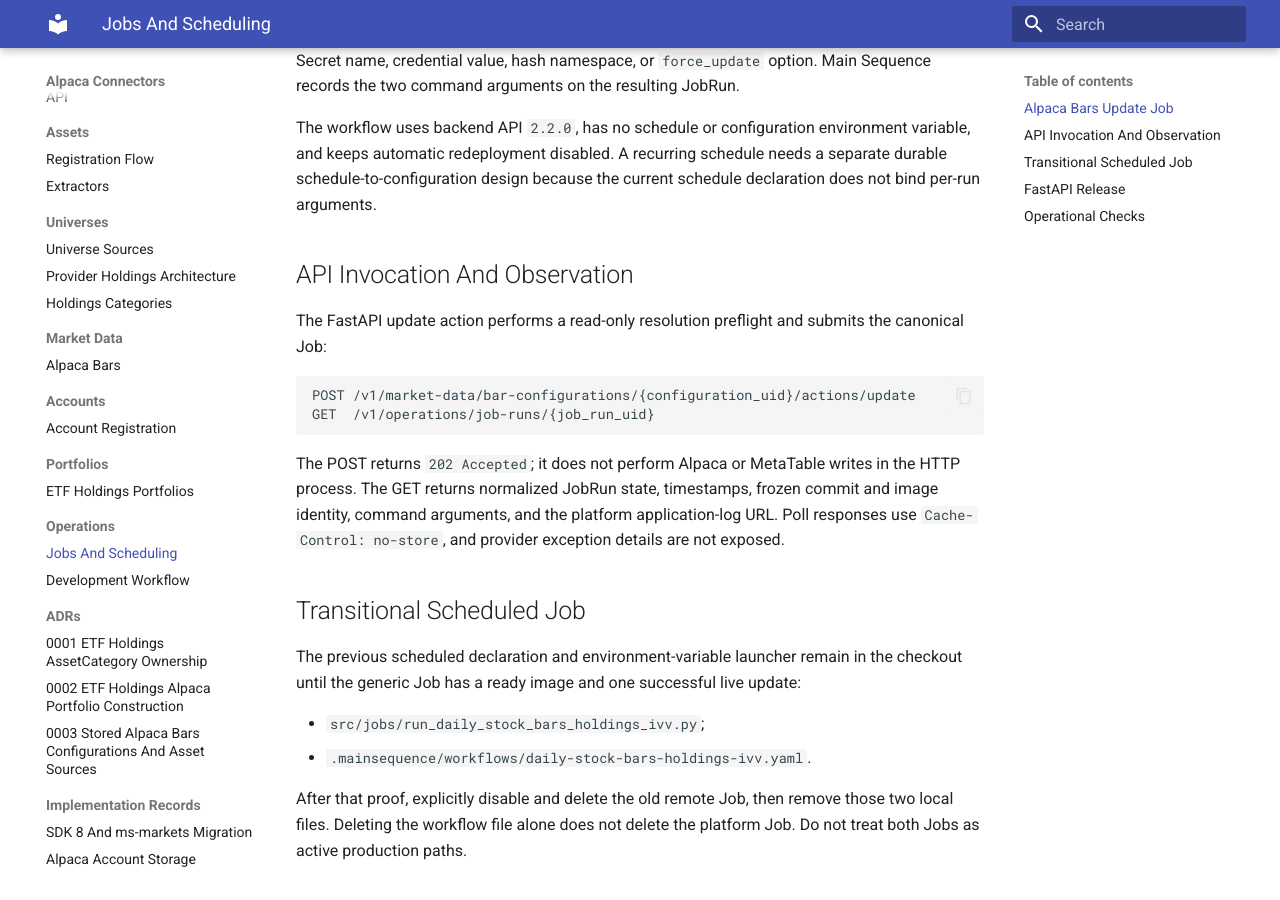
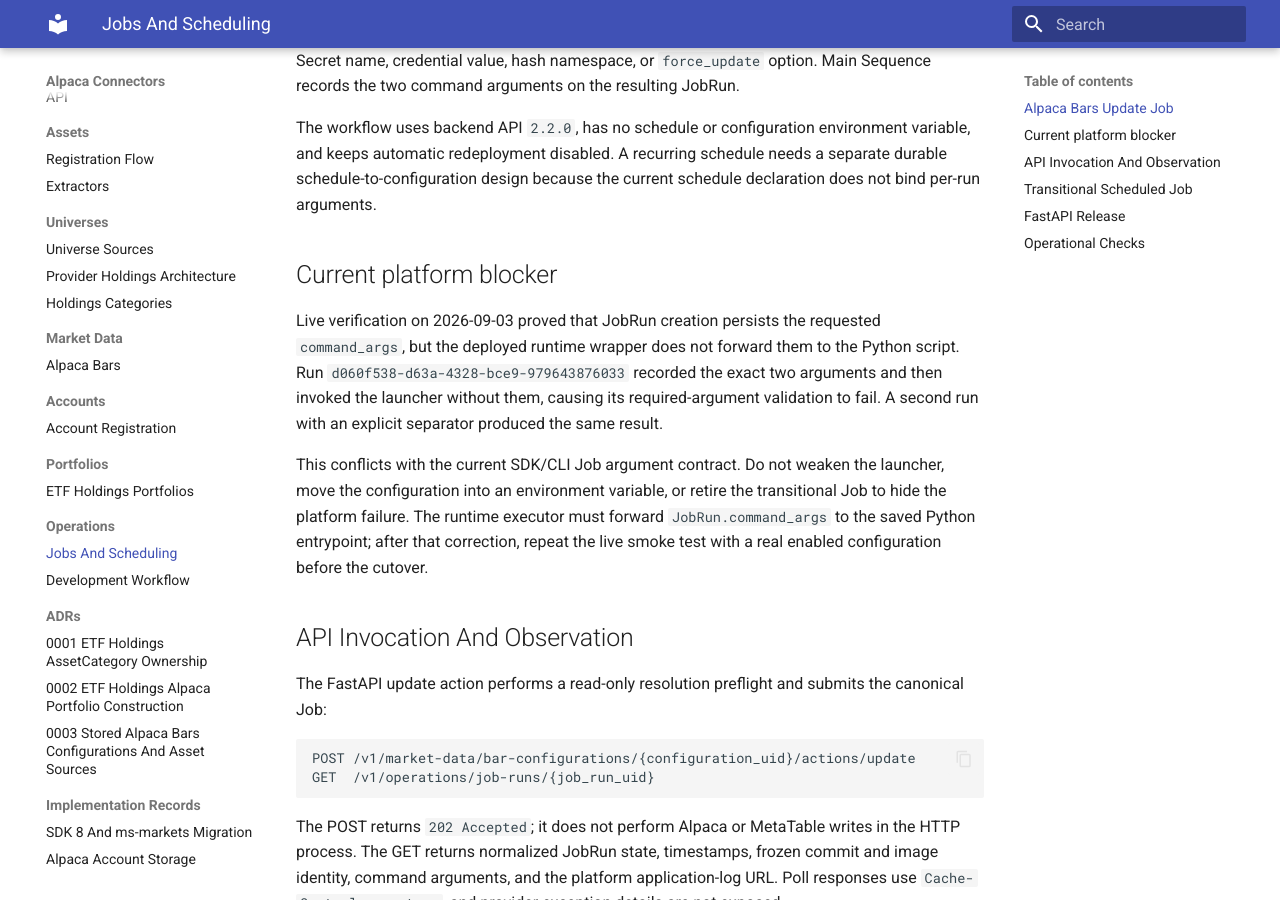
Before and after one commit to mainsequence-projects/alpaca-connectors, an MkDocs documentation site: the page built from docs/operations/jobs.md, in a window 1280 px wide and 900 px high, scrolled down 493 px. Built offline with MkDocs 1.6.1 and Material for MkDocs 9.7.7, drawn with Linux system fonts in a browser that asks for light colours.

Commit message:
Record platform Job argument forwarding blocker

```diff
--- a/docs/operations/jobs.md
+++ b/docs/operations/jobs.md
@@ -24,6 +24,20 @@
 keeps automatic redeployment disabled. A recurring schedule needs a separate durable
 schedule-to-configuration design because the current schedule declaration does not bind per-run
 arguments.
+
+## Current platform blocker
+
+Live verification on 2026-09-03 proved that JobRun creation persists the requested
+`command_args`, but the deployed runtime wrapper does not forward them to the Python script. Run
+`d060f538-d63a-4328-bce9-979643876033` recorded the exact two arguments and then invoked the
+launcher without them, causing its required-argument validation to fail. A second run with an
+explicit separator produced the same result.
+
+This conflicts with the current SDK/CLI Job argument contract. Do not weaken the launcher, move the
+configuration into an environment variable, or retire the transitional Job to hide the platform
+failure. The runtime executor must forward `JobRun.command_args` to the saved Python entrypoint;
+after that correction, repeat the live smoke test with a real enabled configuration before the
+cutover.
 
 ## API Invocation And Observation
 
```
